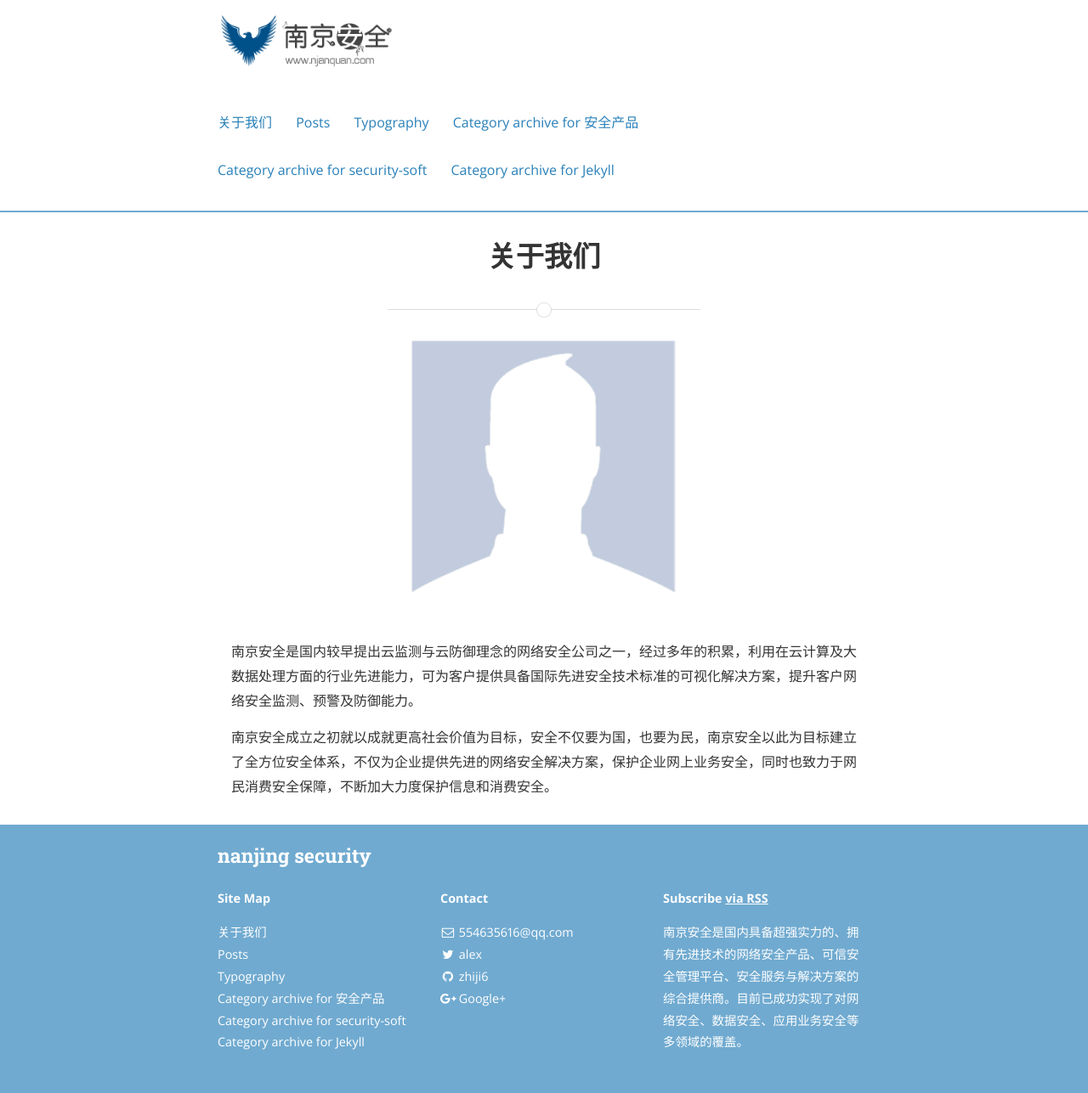
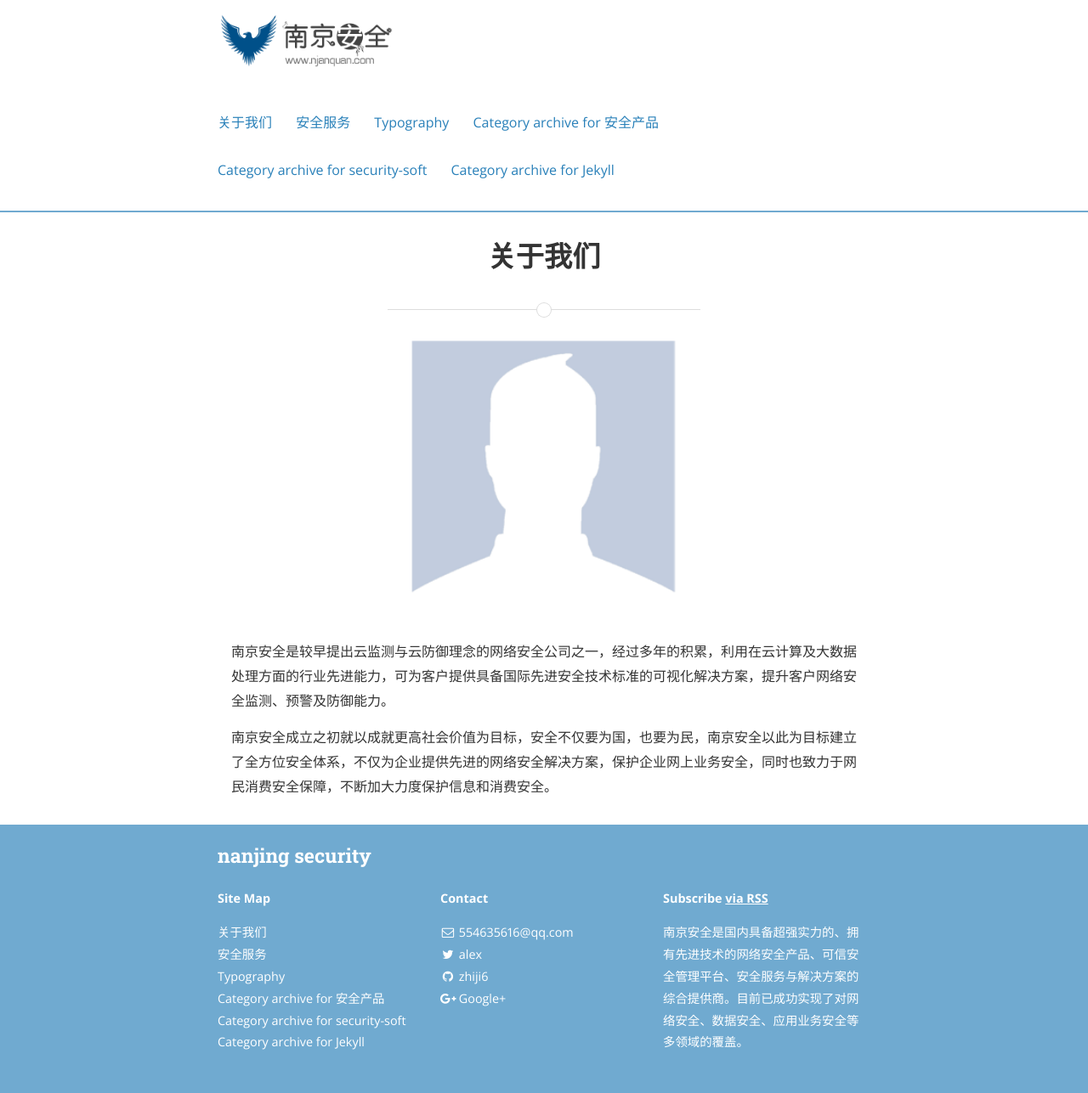
Before and after one commit to zhiji6/zhiji6.github.io, a Jekyll site: the page built from about.md, in a window 1280 px wide. Shown: the whole page at 85% size. Built offline with Jekyll 4.4.1, drawn with Linux system fonts in a browser that asks for light colours; nearby versions of some CDN libraries.

Commit message:
安全服务

```diff
--- a/about.md
+++ b/about.md
@@ -6,7 +6,7 @@ permalink: /about/
 
 <img src="{{ site.baseurl }}/assets/profile-placeholder.gif" title="Profile Picture" class="profile">
 
-南京安全是国内较早提出云监测与云防御理念的网络安全公司之一，经过多年的积累，利用在云计算及大数据处理方面的行业先进能力，可为客户提供具备国际先进安全技术标准的可视化解决方案，提升客户网络安全监测、预警及防御能力。
+南京安全是较早提出云监测与云防御理念的网络安全公司之一，经过多年的积累，利用在云计算及大数据处理方面的行业先进能力，可为客户提供具备国际先进安全技术标准的可视化解决方案，提升客户网络安全监测、预警及防御能力。
 
 南京安全成立之初就以成就更高社会价值为目标，安全不仅要为国，也要为民，南京安全以此为目标建立了全方位安全体系，不仅为企业提供先进的网络安全解决方案，保护企业网上业务安全，同时也致力于网民消费安全保障，不断加大力度保护信息和消费安全。
 
--- a/posts.html
+++ b/posts.html
@@ -1,6 +1,6 @@
 ---
 layout: page
-title: "Posts"
+title: "安全服务"
 permalink: /posts/
 ---
 
```
